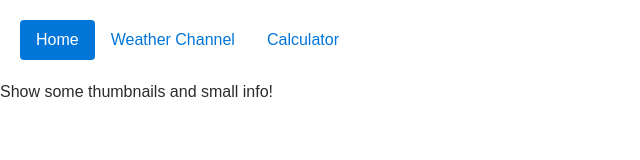
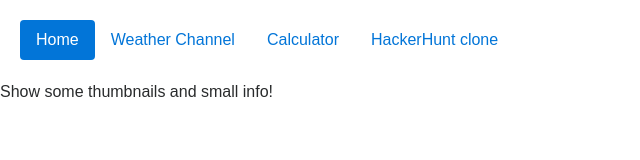
Before and after one commit to lindgr3n/react-training-project, a React (Create React App) app: page / in a window 1280 px wide. Shown: the top 160 px of the page, without its empty margins (0-640 px from the left). Built offline with nearby package versions, Linux system fonts and the light colour scheme.

Commit message:
First implement HackerHuntClone

```diff
--- a/src/App.js
+++ b/src/App.js
@@ -4,6 +4,7 @@ import './App.css';
 
 import WeatherChannelApp from './WeatherChannel/WeatherChannelApp';
 import CalculatorApp from './Calculator/CalculatorApp';
+import HackerHunt from './HackerHunt/HackerHuntApp';
 
 class App extends Component {
   render() {
@@ -27,12 +28,18 @@ class App extends Component {
                   Calculator
                 </NavLink>
               </li>
+              <li className="nav-item">
+                <NavLink className="nav-link" activeClassName="active" to="/HackerHunt">
+                  HackerHunt clone
+                </NavLink>
+              </li>
             </ul>
           </div>
 
           <Route exact path="/" component={Home} />
           <Route path="/Weather" component={WeatherChannelApp} />
           <Route exact path="/Calculator" component={CalculatorApp} />
+          <Route exact path="/HackerHunt" component={HackerHunt} />
         </div>
       </Router>
     );
--- /dev/null
+++ b/src/HackerHunt/HackerHuntApp.js
@@ -0,0 +1,7 @@
+import React from 'react';
+
+const HackerHuntApp = props => {
+  return <div>test</div>;
+};
+
+export default HackerHuntApp;
```
